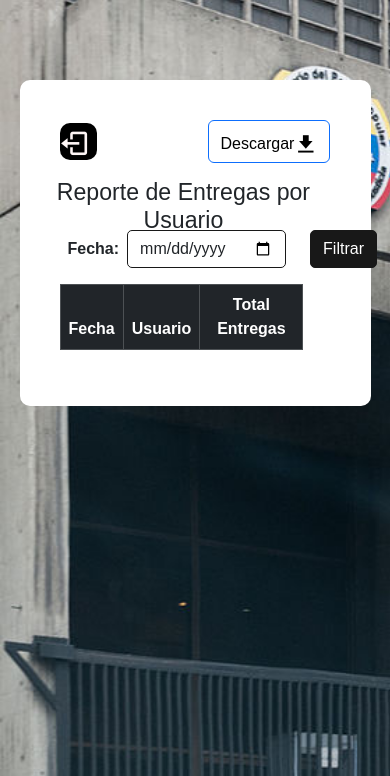
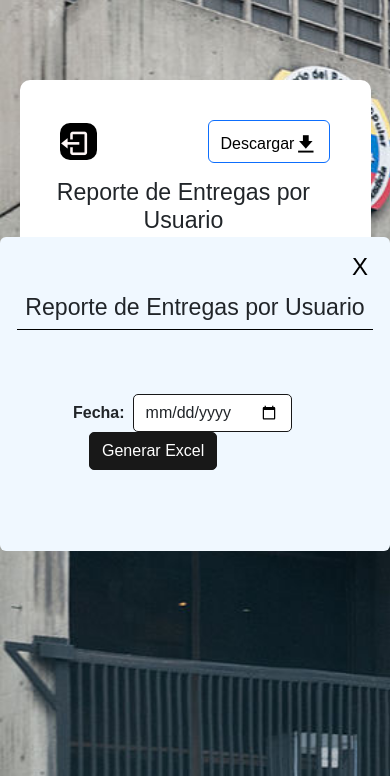
Before and after one commit to JFernandoBolivar/Beneficios2.0, a Flask app: page /reporte_entregas_usuario in a window 390 px wide. Shown: the part 68-844 px from the top of the page. Run offline with Flask 3, Linux system fonts and the light colour scheme; the visitor is signed in with stand-in values (Sample User, id 1); data that the repository does not hold is empty; parts of the project's set-up code (start-up, migrations or seed data) failed here and were passed over; some libraries are stand-ins or nearby versions.

Commit message:
nuevos-cambios

```diff
--- a/app-web/app.py
+++ b/app-web/app.py
@@ -312,8 +312,14 @@ def registrar():
         return redirect(url_for('login'))
     cedula = request.form['cedula']
     cedula_personal = request.form['cedula_personal']
+    super_admin = session.get('Super_Admin')
+    fecha = request.form.get('fecha', None)
     CIFamily = request.form.get('cedulafamiliar', None)
     lunch = request.form.get('lunch', '0')
+
+    if super_admin == 0:
+        # Si el usuario es básico, solo puede ver los datos del día actual
+        fecha = datetime.now().strftime('%Y-%m-%d')
 
     cursor = MySQL.connection.cursor(MySQLdb.cursors.DictCursor)
     cursor.execute('SELECT * FROM data WHERE Cedula = %s', (cedula,))
@@ -325,7 +331,7 @@ def registrar():
         cursor = MySQL.connection.cursor(MySQLdb.cursors.DictCursor)
         cursor.execute('SELECT COUNT(*) AS total_personas FROM data')
         total_personas = cursor.fetchone()['total_personas']
-        cursor.execute('SELECT COUNT(*) AS total_recibido FROM delivery WHERE Entregado = 1')
+        cursor.execute('SELECT COUNT(*) AS total_recibido FROM delivery WHERE Entregado = 1 AND DATE(d.Time_box) = %s', (fecha,))
         total_recibido = cursor.fetchone()['total_recibido']
         faltan = total_personas - total_recibido
         cursor.close()
@@ -340,7 +346,8 @@ def registrar():
         cursor = MySQL.connection.cursor(MySQLdb.cursors.DictCursor)
         cursor.execute('SELECT COUNT(*) AS total_personas FROM data')
         total_personas = cursor.fetchone()['total_personas']
-        cursor.execute('SELECT COUNT(*) AS total_recibido FROM delivery WHERE Entregado = 1')
+
+        cursor.execute('SELECT COUNT(*) AS total_recibido FROM delivery WHERE Entregado = 1 AND DATE(d.Time_box) = %s', (fecha,))
         total_recibido = cursor.fetchone()['total_recibido']
         faltan = total_personas - total_recibido
         cursor.close()
@@ -356,7 +363,7 @@ def registrar():
             cursor = MySQL.connection.cursor(MySQLdb.cursors.DictCursor)
             cursor.execute('SELECT COUNT(*) AS total_personas FROM data')
             total_personas = cursor.fetchone()['total_personas']
-            cursor.execute('SELECT COUNT(*) AS total_recibido FROM delivery WHERE Entregado = 1')
+            cursor.execute('SELECT COUNT(*) AS total_recibido FROM delivery WHERE Entregado = 1 AND DATE(d.Time_box) = %s', (fecha,))
             total_recibido = cursor.fetchone()['total_recibido']
             faltan = total_personas - total_recibido
             cursor.close()
@@ -380,7 +387,7 @@ def registrar():
     cursor = MySQL.connection.cursor(MySQLdb.cursors.DictCursor)
     cursor.execute('SELECT COUNT(*) AS total_personas FROM data')
     total_personas = cursor.fetchone()['total_personas']
-    cursor.execute('SELECT COUNT(*) AS total_recibido FROM delivery WHERE Entregado = 1')
+    cursor.execute('SELECT COUNT(*) AS total_recibido FROM delivery WHERE Entregado = 1 AND DATE(d.Time_box) = %s', (fecha,))
     total_recibido = cursor.fetchone()['total_recibido']
     faltan = total_personas - total_recibido
     cursor.close()
@@ -433,18 +440,31 @@ def reporte_entregas_usuario():
 
     return render_template('reporte_entregas_usuario.html', reportes=reportes)
 
-@app.route("/reporte_entregas_usuario_excel", methods=["GET"])
+@app.route("/reporte_entregas_usuario_excel", methods=["GET", "POST"])
 def reporte_entregas_usuario_excel():
     if 'loggedin' not in session:
         return redirect(url_for('login'))
 
+    # Obtener la fecha del formulario
+    fecha = request.form.get('fecha', None)
+
     cursor = MySQL.connection.cursor(MySQLdb.cursors.DictCursor)
-    cursor.execute('''
-        SELECT Staff_ID, DATE(Time_box) as fecha, COUNT(*) as total_entregas
-        FROM delivery
-        WHERE Entregado = 1
-        GROUP BY Staff_ID, DATE(Time_box)
-    ''')
+
+    # Filtrar por fecha si se proporciona
+    if fecha:
+        cursor.execute('''
+            SELECT Staff_ID, DATE(Time_box) as fecha, COUNT(*) as total_entregas
+            FROM delivery
+            WHERE Entregado = 1 AND DATE(Time_box) = %s
+            GROUP BY Staff_ID, DATE(Time_box)
+        ''', (fecha,))
+    else:
+        cursor.execute('''
+            SELECT Staff_ID, DATE(Time_box) as fecha, COUNT(*) as total_entregas
+            FROM delivery
+            WHERE Entregado = 1
+            GROUP BY Staff_ID, DATE(Time_box)
+        ''')
 
     reportes = cursor.fetchall()
     cursor.close()
@@ -497,7 +517,6 @@ def reporte_entregas_usuario_excel():
     output.seek(0)
 
     return send_file(output, download_name="reporte_entregas_usuario.xlsx", as_attachment=True)
-
 
 # EDITAR EL ESTATUS DE LOS USUARIOS
 @app.route("/cambiar_estatus", methods=["GET", "POST"])
--- a/app-web/static/css/style.css
+++ b/app-web/static/css/style.css
@@ -237,6 +237,38 @@ input[type="number"] {
   border-radius: 10px;
 }
 
+/* generar excel reporte */
+
+.excel2 {
+  display: none;
+}
+.excel2 > span {
+  display: flex;
+  border-top: solid 1px #000;
+  box-sizing: border-box;
+  overflow: hidden;
+  word-wrap: break-word;
+  padding: 3em;
+  max-width: 100%;
+  justify-content: center;
+}
+.excel2 > span > form {
+  display: flex;
+  justify-content: left;
+  align-items: center;
+  margin-bottom: 1em;
+  margin-left: 0.5em;
+  margin-top: -0.8em;
+  flex-wrap: wrap;
+}
+.fehs {
+  margin-bottom: 1em;
+}
+.report {
+  margin-top: -1em;
+}
+
+/* ........................ */
 .datos > h1 {
   text-align: center;
   font-weight: 700;
@@ -503,11 +535,11 @@ input[type="number"] {
   color: red;
 }
 
-/* @media (max-width: 768px) {
-  .dataUser {
-    width: 90%;
+@media (max-width: 768px) {
+  .fehss > button {
+    margin-top: 1em;
   }
-} */
+}
 
 @media (max-width: 480px) {
   .container {
@@ -517,6 +549,10 @@ input[type="number"] {
   .buscarEntrega,
   .buscarEstado {
     display: none;
+  }
+
+  .fehss > button {
+    margin-top: 1em;
   }
   .alert {
     width: fit-content;
@@ -557,7 +593,9 @@ input[type="number"] {
   .datos {
     width: 90%;
   }
-
+  .fechss > button {
+    margin-top: 0.5em;
+  }
   .header_tabla > .exit_tabla > .bx {
     font-size: 1.5em;
     transform: translate(-1px, 5px);
--- a/app-web/static/js/script.js
+++ b/app-web/static/js/script.js
@@ -7,6 +7,7 @@ document.addEventListener("DOMContentLoaded", () => {
     const next = document.getElementById("next");
     const next2 = document.getElementById("next2");
     const closes_buttons = document.querySelectorAll('#closes');
+    const open = document.querySelectorAll('#downloadPDF1');
 
     if (exit) {
         exit.addEventListener("click", () => {
@@ -41,6 +42,15 @@ document.addEventListener("DOMContentLoaded", () => {
         });
     });
 
+    open.forEach(button => {
+        button.addEventListener('click', () => {
+            const content27 = document.querySelector(".excel2");
+            if (content27) {
+                content27.style.display = "flex";
+            }
+        });
+    });
+
     if (next) {
         next.addEventListener('click', () => {
             window.location.href = "/listado_no_registrado";
--- a/app-web/templates/editar_usuario.html
+++ b/app-web/templates/editar_usuario.html
@@ -1,6 +1,6 @@
 {% extends "navbar/navUser.html" %} {% block contentt %}
 <div class="dataUser2 mt-5">
-  <a href="{{url_for('usuarios')}}" id="exit3">X</a>
+  <a href="{{url_for('consult')}}" id="exit3">X</a>
   <h2>Editar Usuario</h2>
   <form method="POST" id="editarForm">
     <div class="mt-4 cedulaI">
--- a/app-web/templates/navbar/navUser.html
+++ b/app-web/templates/navbar/navUser.html
@@ -21,18 +21,10 @@
     <div class="collapse navbar-collapse" id="navbarNavDropdown">
       <ul class="navbar-nav me-3 menuu">
         <li class="nav-item dropdown">
-          <a
-            class="nav-link active fs-5"
-            href="{{url_for('consult')}}"
-            role="button"
-            data-bs-toggle="dropdown"
-            aria-expanded="false"
-          >
-            Home
-          </a>
+          <a class="navbar-brand" href="{{url_for('consult')}}">Inicio</a>
         </li>
       </ul>
-
+      {% if session.get('Super_Admin') == 1 %}
       <ul class="navbar-nav">
         <li class="nav-item dropdown">
           <a
@@ -45,7 +37,6 @@
             Personal
           </a>
           <ul class="dropdown-menu dropdown-menu-end text-center bg-dark">
-            {% if session.get('Super_Admin') == 1 %}
             <li>
               <a class="dropdown-item" href="{{ url_for('NuevoUserPasivo') }}"
                 >Registrar</a
@@ -66,18 +57,6 @@
                 >Reporte</a
               >
             </li>
-            {% endif %} {% if session.get('Super_Admin') == 0 %}
-            <li>
-              <a class="dropdown-item" href="{{ url_for('listado') }}"
-                >Listado</a
-              >
-            </li>
-            <li>
-              <a class="dropdown-item" href="{{ url_for('reporte') }}"
-                >Reporte</a
-              >
-            </li>
-            {% endif %}
           </ul>
         </li>
       </ul>
@@ -118,6 +97,7 @@
           </ul>
         </li>
       </ul>
+      {% endif %}
       <!-- Menú de usuario alineado a la derecha -->
       <ul class="navbar-nav ms-auto me-3">
         <li class="nav-item dropdown">
--- a/app-web/templates/reporte_entregas_usuario.html
+++ b/app-web/templates/reporte_entregas_usuario.html
@@ -4,10 +4,23 @@
     <button class="exit_tabla">
       <i class="bx bx-log-out"></i><label class="salir">Salir</label>
     </button>
-    <a
-      href="{{ url_for('reporte_entregas_usuario_excel') }}"
-      class="btn btn-primary"
-      id="downloadPDF1"
+    <div class="alert excel2" role="alert">
+      <button id="exit">X</button>
+      <h1 class="fs-3 report mt-1">Reporte de Entregas por Usuario</h1>
+      <span
+        ><form
+          method="POST"
+          action="{{ url_for('reporte_entregas_usuario_excel') }}"
+          class="form-fecha mt-3"
+        >
+          <label for="fecha">Fecha:</label>
+          <input type="date" id="fecha" name="fecha" class="form-control" />
+          <button type="submit" class="btn btn-dark">Generar Excel</button>
+        </form></span
+      >
+    </div>
+
+    <a class="btn btn-primary" id="downloadPDF1"
       >Descargar<i class="bx bxs-download fs-3"></i
     ></a>
   </div>
@@ -16,7 +29,7 @@
   <form
     method="POST"
     action="{{ url_for('reporte_entregas_usuario') }}"
-    class="form-fecha"
+    class="form-fecha fechss mt-3"
   >
     <label for="fecha">Fecha:</label>
     <input type="date" id="fecha" name="fecha" class="form-control" />
--- a/app-web/templates/usuarios.html
+++ b/app-web/templates/usuarios.html
@@ -9,8 +9,7 @@
       href="{{ url_for('reporte_entregas_usuario') }}"
       class="btn btn-primary"
       id="downloadPDF1"
-      >Movimiento<i class="bx bxs-download fs-3"></i
-    ></a>
+      >Movimiento</a>
   </div>
 
 
```
